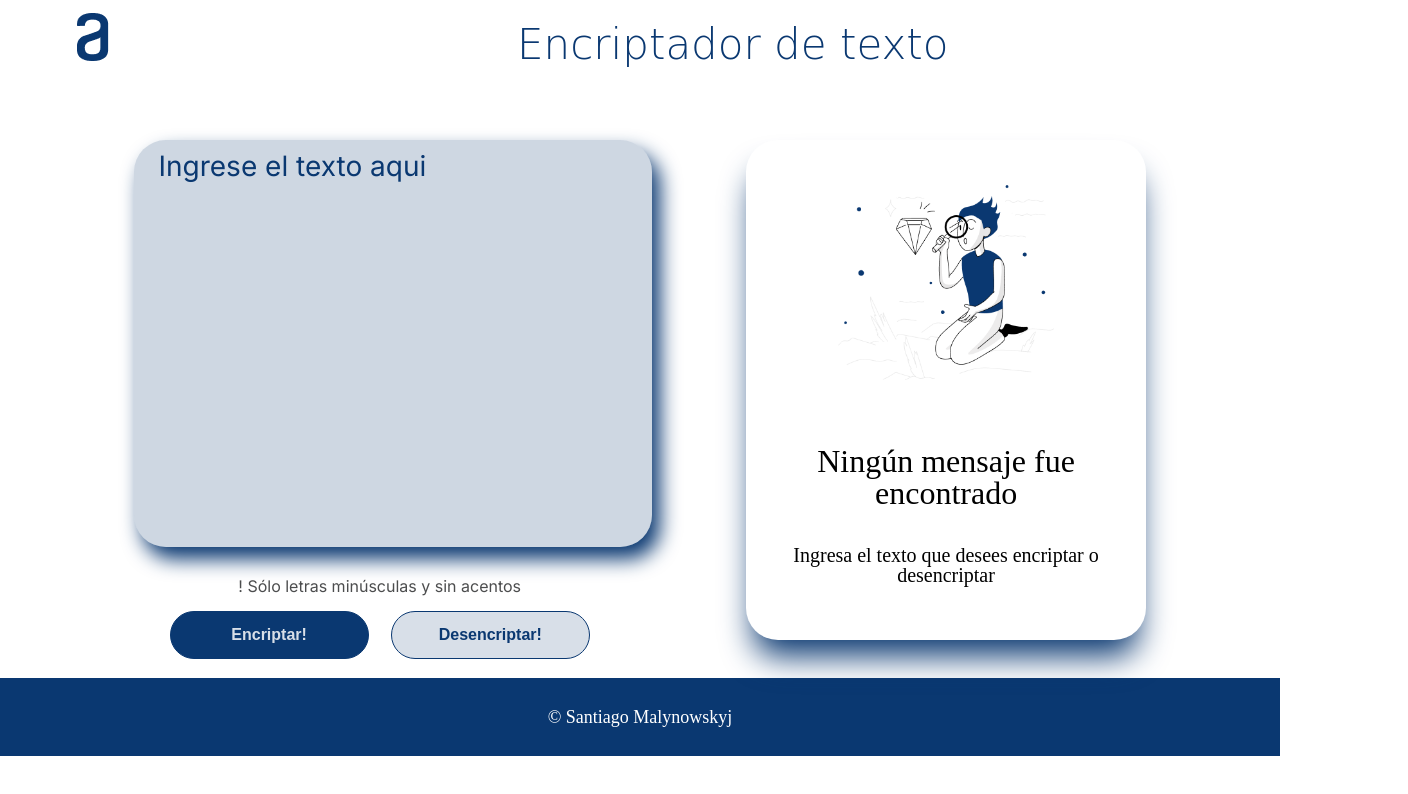
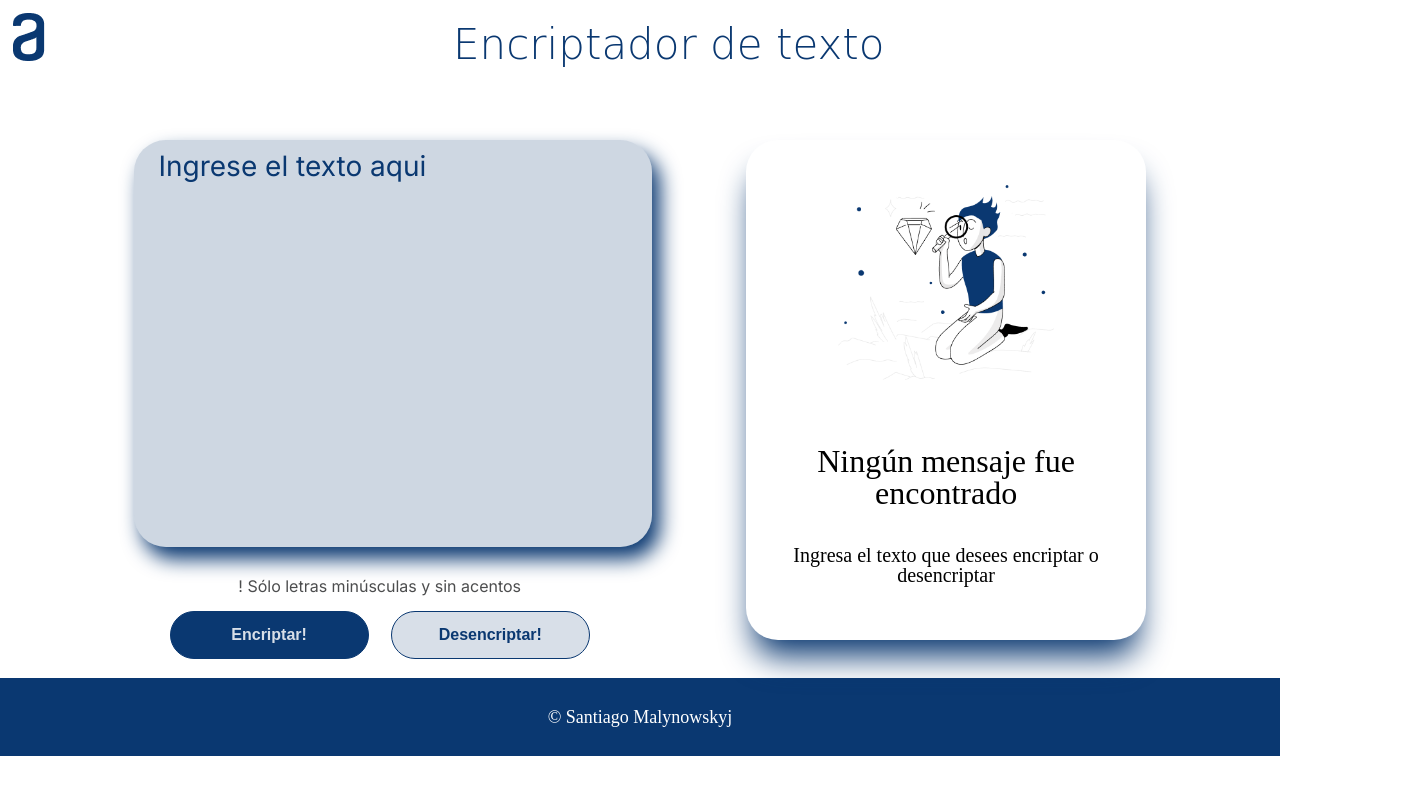
Before and after one commit to Santiago-Malynowskyj/Alura_Challenges-Sprint_01, a plain HTML site: page index.html in a window 1280 px wide. Shown: the whole page, 1408 px wide, since content can reach past the window. Drawn offline with Linux system fonts and the light colour scheme.

Commit message:
Update style.css
Eliminación de padding al logo

```diff
--- a/style.css
+++ b/style.css
@@ -1,6 +1,5 @@
 .cajaHeader {
   width: 100%;
-  padding: 0px 5%;
   margin: 0 0 2% 0;
   display: flex;
 }
```
